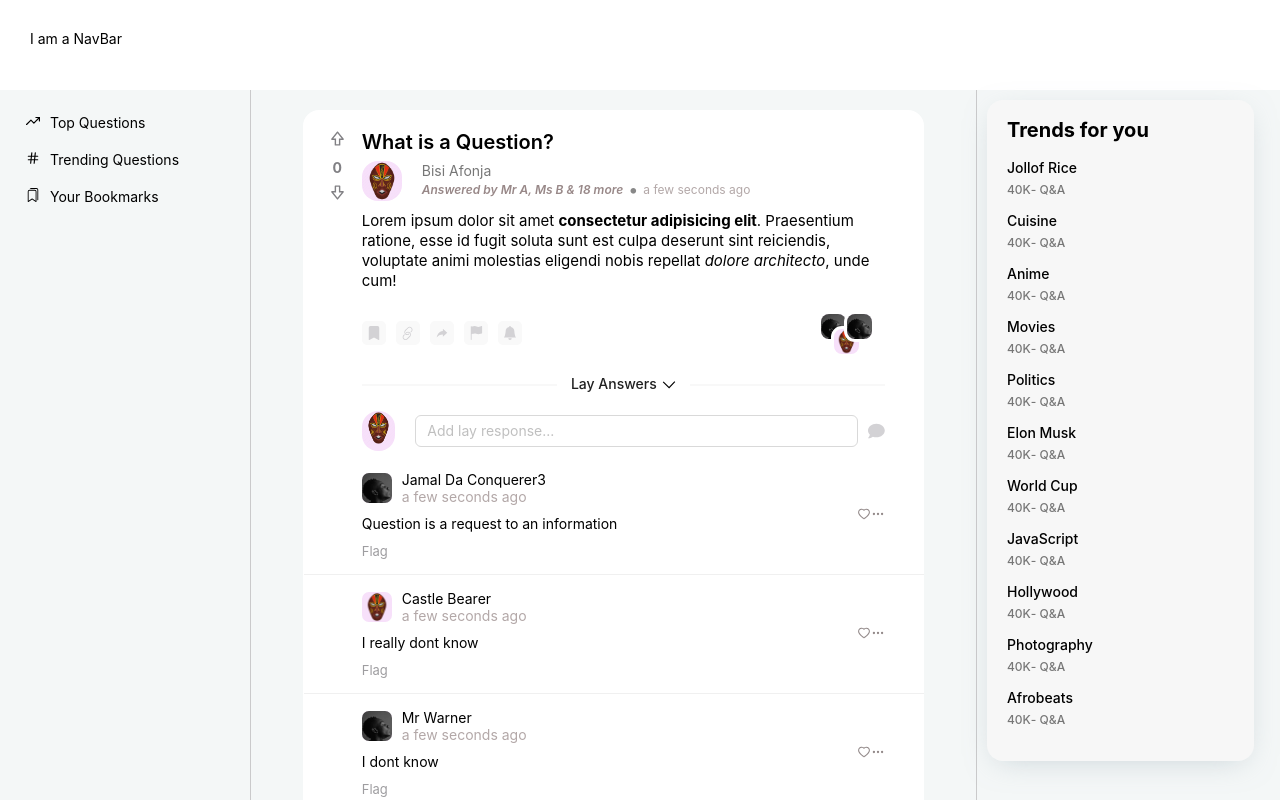
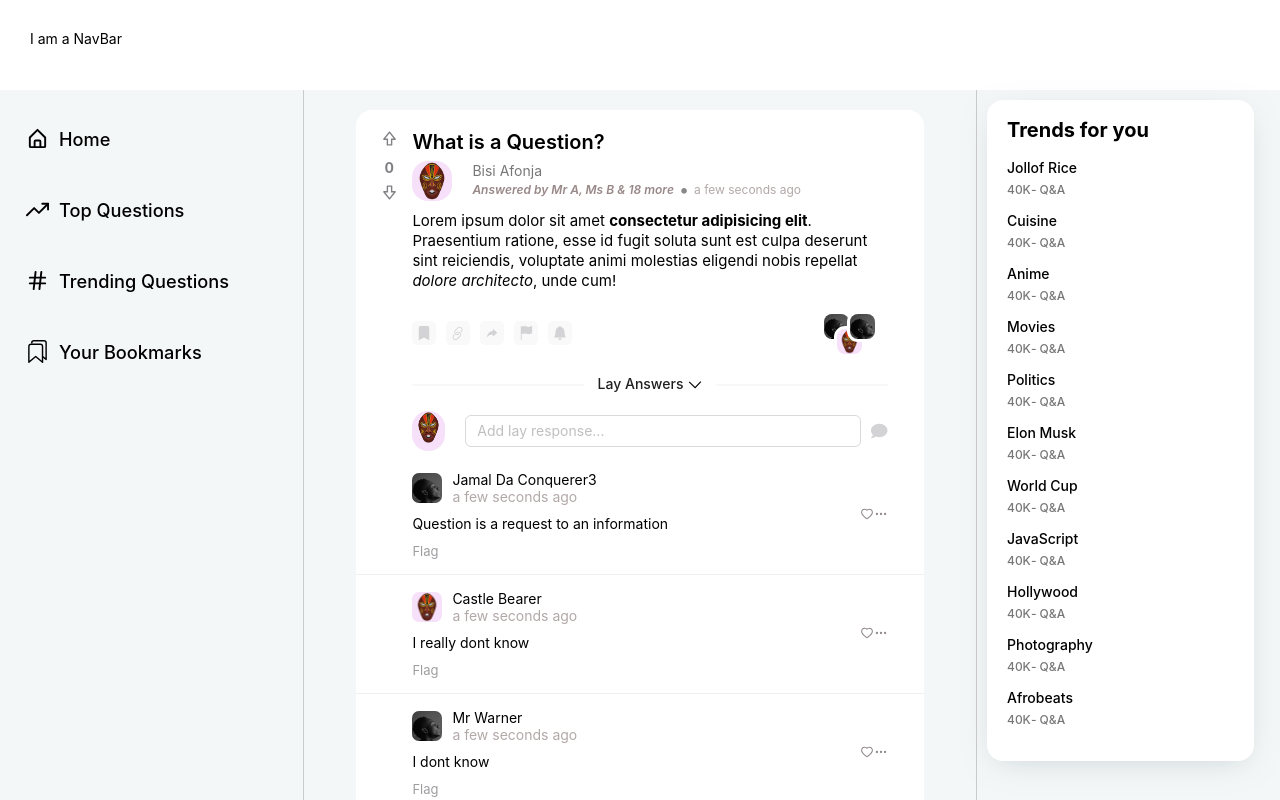
Before and after one commit to whoismuktar/lay-app, a React (Create React App) app: page / in a window 1280 px wide. Shown: the top 800 px of the page. Built offline with nearby package versions, Linux system fonts and the light colour scheme.

Commit message:
sidebar update

```diff
--- a/src/Assets/styles/App.scss
+++ b/src/Assets/styles/App.scss
@@ -77,7 +77,8 @@ main {
   &__card {
     @extend .box-shadow2;
 
-    background-color: #f7f7f7;
+    // background-color: #f7f7f7;
+    background-color: #ffffff;
     margin-bottom: 20px;
     padding: 20px;
     border-radius: 16px;
@@ -110,13 +111,21 @@ main {
   // background-color: red;
 }
 
+.quicklinks__title {
+  font-weight: 500;
+  font-size: 1.3em;
+}
+
 .quicklinks__ul__list {
   margin-bottom: 20px;
   cursor: pointer;
   width: fit-content;
+  line-height: 2;
 }
 .quicklinks__ul__list__icon {
   margin-right: 10px;
+  margin-top: 5px;
+  font-size: 23px;
 }
 
 .vote-action {
--- a/src/components/Layout/index.js
+++ b/src/components/Layout/index.js
@@ -23,11 +23,11 @@ function Layout({ children }) {
           lg: 32,
         }}
       >
-        <Col span={5} className="">
+        <Col span={6} className="">
           <LeftSideBar />
         </Col>
 
-        <Col span={13} className="">
+        <Col span={12} className="">
           <main>{children}</main>
         </Col>
 
--- a/src/components/QuickLinks.js
+++ b/src/components/QuickLinks.js
@@ -1,8 +1,15 @@
 import React from "react";
-import { BsBookmarks } from "react-icons/bs";
+import { BiHomeAlt } from "react-icons/bi";
+import { IoBookmarksOutline } from "react-icons/io5";
 import { FiHash, FiTrendingUp } from "react-icons/fi";
 
 const links = [
+  {
+    title: "Home",
+    path: "/",
+    query: "home",
+    icon: <BiHomeAlt />
+  },
   {
     title: "Top Questions",
     path: "/top-questions",
@@ -18,7 +25,7 @@ const links = [
   {
     title: "Your Bookmarks",
     path: "/bookmarks",
-    icon: <BsBookmarks />
+    icon: <IoBookmarksOutline />
   },
 ];
 
@@ -63,11 +70,11 @@ const QuickLinks = () => {
           links.map((link, i)=> {
             return (
               <li key={i} className="align-center quicklinks__ul__list">
-                <div>
+                <div className="align-center">
                   <span className="app__icon quicklinks__ul__list__icon">
                     {link.icon && link.icon}
                   </span>
-                  <span>{link.title}</span>
+                  <span className="quicklinks__title">{link.title}</span>
                 </div>
 
                 <div className="item__listing">
```
